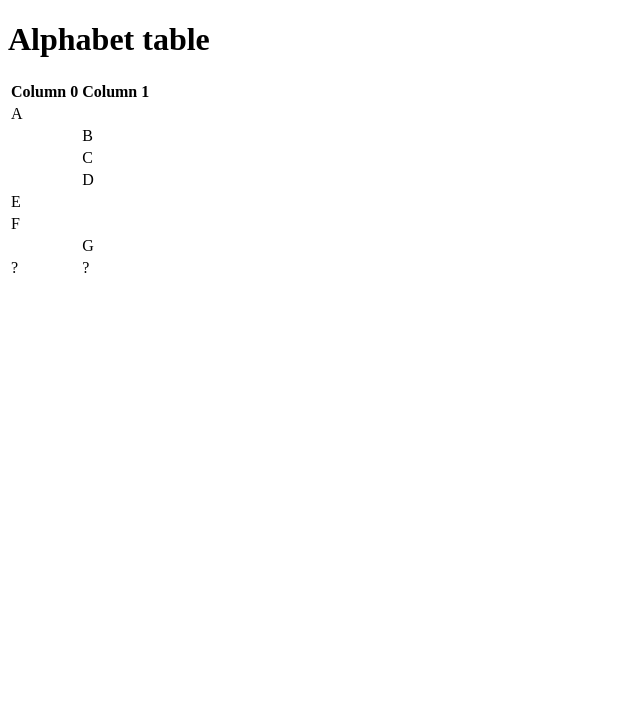
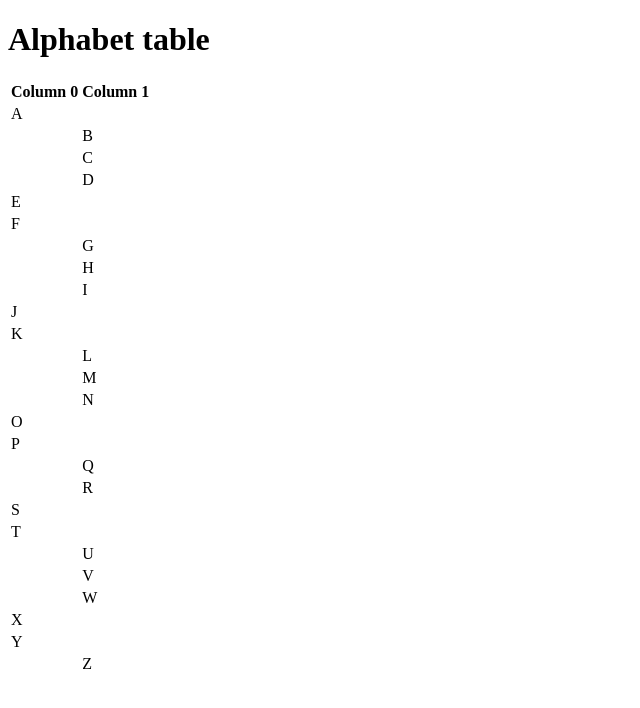
Before and after one commit to comp426-2023-spring/a01-Reaganuu, a plain HTML site: page public/index.html in a window 1280 px wide. Shown: the whole page, without its empty margins (0-640 px from the left). Drawn offline with Linux system fonts and the light colour scheme.

Commit message:
Update index.html

```diff
--- a/public/index.html
+++ b/public/index.html
@@ -15,7 +15,7 @@
   					</tr>
 				</thead>
 				<tbody>
-  					<tr>
+  					  					<tr>
     						<td>A</td><td></td>
   					</tr>
   					<tr>
@@ -37,8 +37,62 @@
     						<td></td><td>G</td>
   					</tr>
   					<tr>
-    						<td>?</td><td>?</td>
+    						<td></td><td>H</td>
   					</tr>
+					<tr>
+						<td></td><td>I</td>
+					</tr>
+					<tr>
+						<td>J</td><td></td>
+					</tr>
+  					<tr>
+                                                <td>K</td><td></td>
+                                        </tr>
+                                        <tr>
+                                                <td></td><td>L</td>
+                                        </tr>
+                                        <tr>
+                                                <td></td><td>M</td>
+                                        </tr>
+                                        <tr>
+                                                <td></td><td>N</td>
+                                        </tr>
+                                        <tr>
+                                                <td>O</td><td></td>
+                                        </tr>
+                                        <tr>
+                                                <td>P</td><td></td>
+                                        </tr>
+                                        <tr>
+                                                <td></td><td>Q</td>
+                                        </tr>
+                                        <tr>
+                                                <td></td><td>R</td>
+                                        </tr>
+                                        <tr>
+                                                <td>S</td><td></td>
+                                        </tr>
+  					<tr>
+                                                <td>T</td><td></td>
+                                        </tr>
+                                        <tr>
+                                                <td></td><td>U</td>
+                                        </tr>
+                                        <tr>
+                                                <td></td><td>V</td>
+                                        </tr>
+                                        <tr>
+                                                <td></td><td>W</td>
+                                        </tr>
+                                        <tr>
+                                                <td>X</td><td></td>
+                                        </tr>
+                                        <tr>
+                                                <td>Y</td><td></td>
+                                        </tr>
+                                        <tr>
+                                                <td></td><td>Z</td>
+                                        </tr>
 				</tbody>
 			</table>
         	</div>
```
